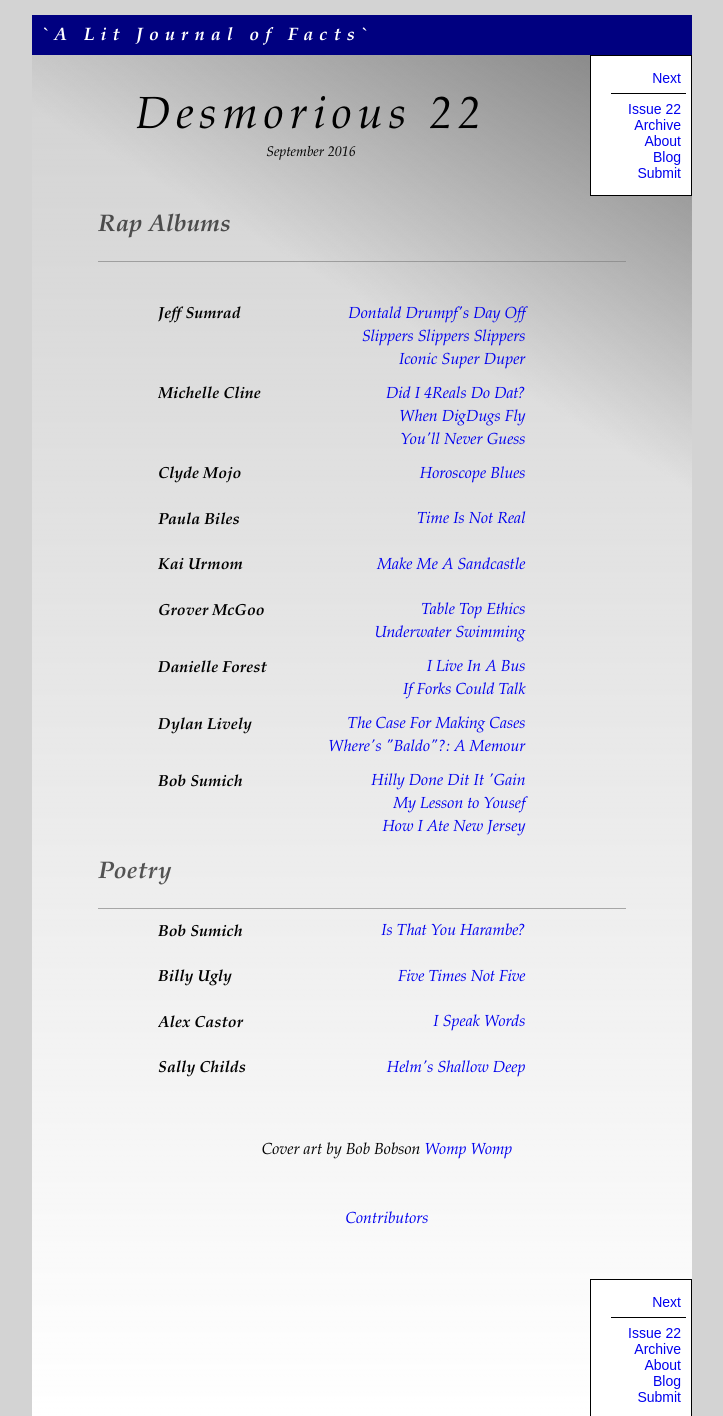
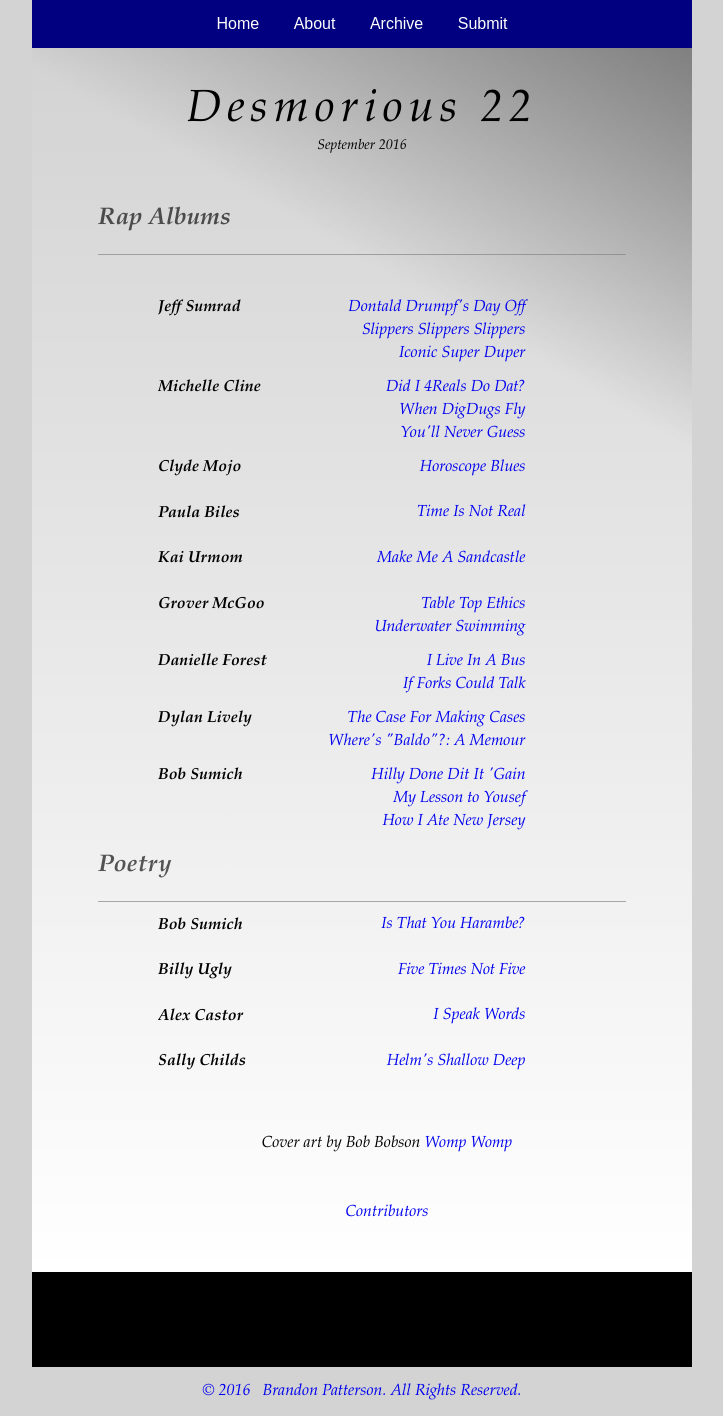
Before and after one commit to brandnpatterson/Blog, a PHP site: page /app/index.html in a window 1280 px wide. Shown: the whole page, without its empty margins (278-1001 px from the left). Run offline with PHP 8.4, Linux system fonts and the light colour scheme; some libraries are stand-ins or nearby versions.

Commit message:
Created nav for v2

```diff
--- a/app/css/1-basics/_basics.scss
+++ b/app/css/1-basics/_basics.scss
@@ -16,3 +16,7 @@
   -webkit-font-smoothing: antialiased;
   text-rendering: optimizeLegibility;
 }
+
+p, h2 {
+  @extend .family-style;
+}
--- a/app/css/2-modules/_content.scss
+++ b/app/css/2-modules/_content.scss
@@ -8,6 +8,11 @@
   margin: 0 auto 0 60px;
   overflow: auto;
   width: 70%;
+}
+
+#wrapper {
+  margin: 0 auto;
+  width: 660px;
 }
 
 #content-title {
--- a/app/css/2-modules/_nav.scss
+++ b/app/css/2-modules/_nav.scss
@@ -1,31 +1,24 @@
-#nav-primary, #nav-secondary {
-  background-color: white;
-  border: 1px black solid;
-  font-size: 14px;
-  float: right;
-  right: 110px;
-  text-align: right;
-  width: 100px;
+nav {
+  background-color: navy;
+  text-align: center;
+  width: 100%;
 }
 
-#nav-container {   // Absolute
-  position: absolute;
+nav a {
+  color: #fff;
 }
 
-#nav-secondary {       // Relative inside of Absolute
-  bottom: 0;
-  left: 0;
-  position: relative;
+nav li {
+  cursor: pointer;
+  display: inline-block;
+  padding: 15px;
+}
+
+nav li:active {
+  background-color: #000;
 }
 
 nav ul {
-  padding: 0 10px 0 20px;
+  margin: 0 auto;
+  padding: 0;
 }
-
-hr {
-    border: none;
-    height: 1px;
-    color: #000; /* old IE */
-    background-color: #000; /* Modern Browsers */
-    width: 75px;
-}
--- a/app/css/2-modules/_header.scss
+++ b/app/css/2-modules/_title.scss
@@ -1,19 +1,4 @@
-header {
-  background-color: navy;
-  height: 40px;
-}
-
-header h2 {
-  color: white;
-  font-size: 18px;
-  padding: 10px;
-}
-
-p, h2 {
-  @extend .family-style;
-}
-
-header p, header h2, #title h2 {
+#title h2 {
   letter-spacing: 6px;
 }
 
@@ -32,8 +17,3 @@
   margin: 0;
   text-align: center;
 }
-
-#wrapper {
-  margin: 0 auto;
-  width: 660px;
-}
--- a/app/css/3-layouts/_media.scss
+++ b/app/css/3-layouts/_media.scss
@@ -1,5 +1,3 @@
-
-
 @media #{$iPhone} {
 
   #bottom-art {
@@ -17,12 +15,17 @@
   }
 
   #title h2 {
-    font-size: 24px;
+    font-size: 40px;
   }
 
   article {
     margin-top: 100px;
     width: 100%;
+  }
+
+  nav {
+    padding-left: 30px;
+    text-align: left;
   }
 
   section {
--- a/app/css/style.scss
+++ b/app/css/style.scss
@@ -2,7 +2,7 @@
 @import "1-basics/_vars";
 @import "1-basics/_mixins";
 @import "1-basics/_basics";
-@import "2-modules/_header";
+@import "2-modules/_title";
 @import "2-modules/_nav";
 @import "2-modules/_content";
 @import "2-modules/_footer";
--- a/app/index.html
+++ b/app/index.html
@@ -9,22 +9,16 @@
   </head>
   <body>
     <div id="wrapper">
-      <header>
-        <h2> `A Lit Journal of Facts`</h2>
-      </header><!-- end header -->
+      <nav>
+        <ul>
+          <li><a href="#0">Home</a></li>
+          <li><a href="#0">About</a></li>
+          <li><a href="#0">Archive</a></li>
+          <li><a href="#0">Submit</a></li>
+        </ul>
+      </nav><!-- end nav -->
 
       <div id="content">
-        <nav id="nav-primary">
-          <ul>
-            <li><a href="#0">Next</a></li>
-            <hr>
-            <li><a href="#0">Issue 22</a></li>
-            <li><a href="#0">Archive</a></li>
-            <li><a href="#0">About</a></li>
-            <li><a href="#0">Blog</a></li>
-            <li><a href="#0">Submit</a></li>
-          </ul>
-        </nav><!-- end nav-primary -->
         <div id="title">
           <h2>Desmorious 22</h2>
           <p>
@@ -234,18 +228,6 @@
             </p>
           </div><!-- end art-credit -->
         </article><!-- end article -->
-
-        <nav id="nav-secondary">
-          <ul>
-            <li><a href="#0">Next</a></li>
-            <hr>
-            <li><a href="#0">Issue 22</a></li>
-            <li><a href="#0">Archive</a></li>
-            <li><a href="#0">About</a></li>
-            <li><a href="#0">Blog</a></li>
-            <li><a href="#0">Submit</a></li>
-          </ul>
-        </nav><!-- end nav-secondary -->
       </div><!-- end content -->
 
       <div id="bottom-art">
```
Also changed, not shown: index.html (+1 -1 lines), dist/css/style.min.css.
